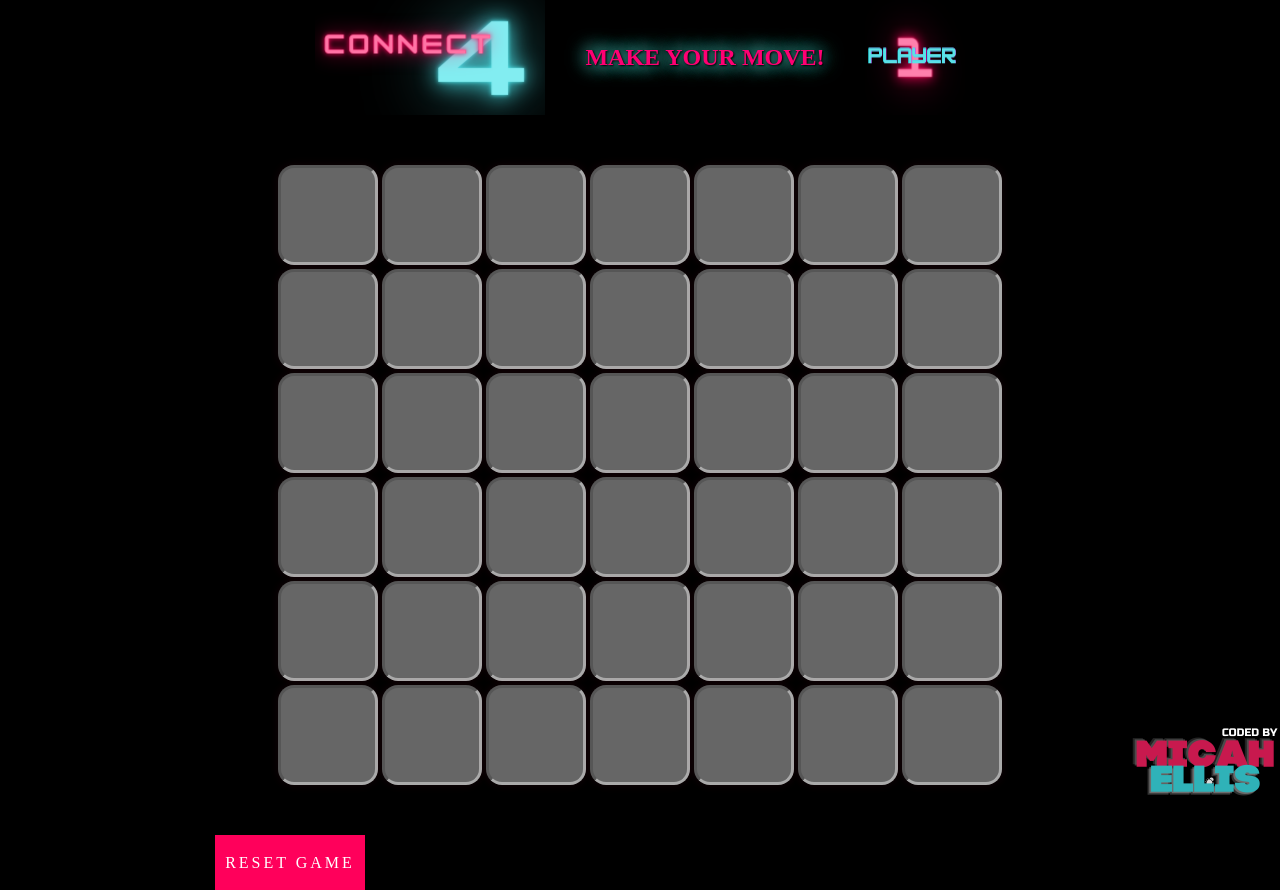
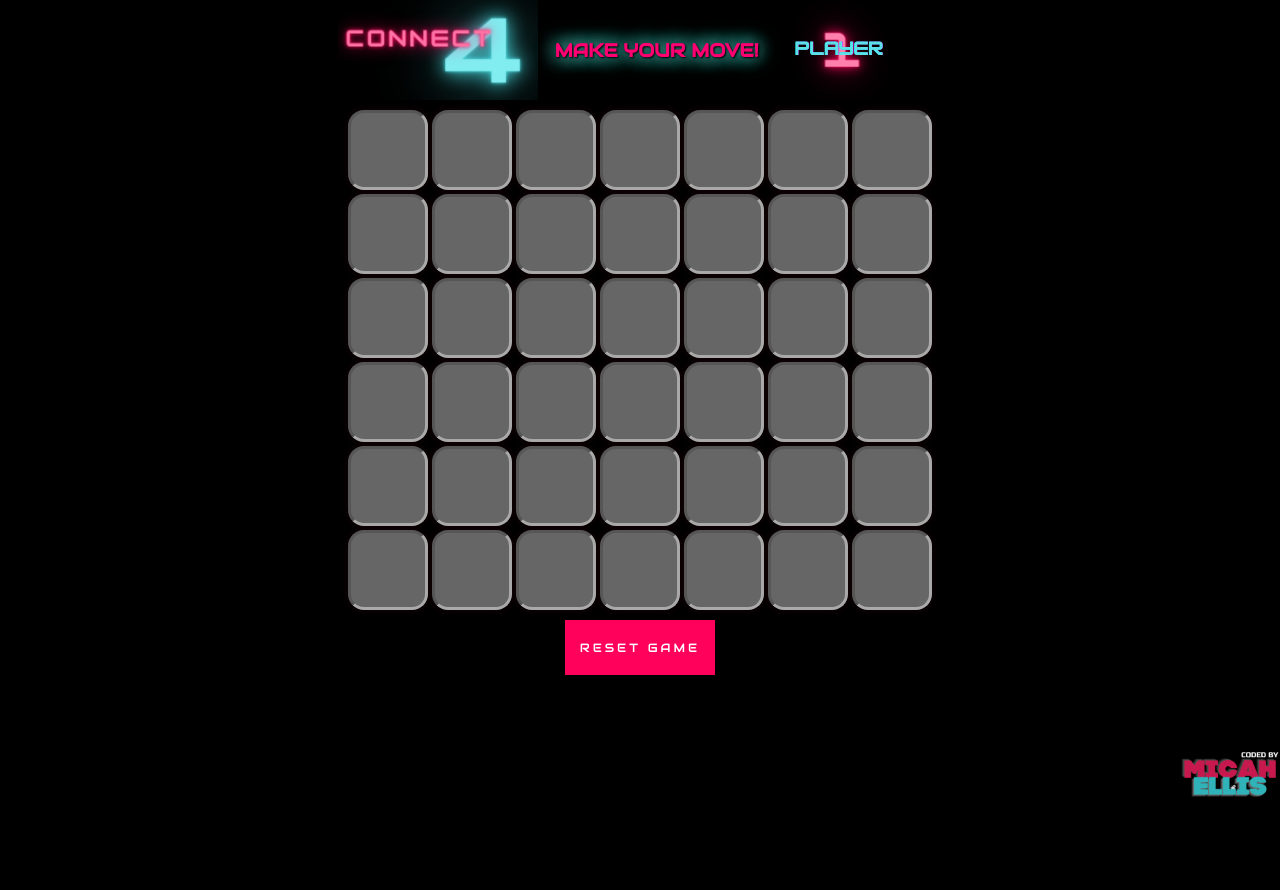
Before and after one commit to micahsellis/Connect4, a plain HTML site: page index.html in a window 1280 px wide. After the commit the page ends 800 px from the top, so only its background shows below. Drawn offline with Linux system fonts and the light colour scheme.

Commit message:
update style

```diff
--- a/CSS/style.css
+++ b/CSS/style.css
@@ -1,4 +1,5 @@
 * {
+font-family: 'Audiowide', cursive;
   margin: 0;
   padding: 0;
   box-sizing: border-box;
@@ -13,29 +14,33 @@ body {
   display: flex;
   justify-content: space-between;
   align-content: center;
-  margin: 0 100px 0 100px;
+  margin: 0 50px 0 0px;
 }
-#header h2 {
+#header h3 {
   color: rgba(255, 0, 115, 1);
   align-self: center;
   text-shadow: 1px 1px 2px black, 0 0 20px rgba(92, 255, 230, 0.6), 0 0 20px rgba(92, 255, 240, 0.5), 0 0 20px rgba(92, 255, 255, 0.7);
 }
+#title {
+  max-width: 200px;
+  max-height: 100px;
+}
+
 #grid {
   display: grid;
-  grid-template-columns: repeat(7, 100px);
-  grid-auto-rows: minmax(100px, auto);
-  /* doesn't need the rows if there is something in the divs */
+  grid-template-columns: repeat(7, 1fr);
+  grid-template-rows: repeat(6, 1fr);
   background-color: #000;
   justify-content: center;
   grid-gap: 0.25em;
-  margin: 50px;
-  width: 750px;
+  margin: 10px;
+  z-index: 1;
 }
 #grid > div {
   background: #666;
   display: inline-block;
-  height: 100px;
-  width: 100px;
+  height: 80px;
+  width: 80px;
   border-radius: 50%;
   border-color: #aaa;
   border-style: inset;
@@ -51,21 +56,23 @@ body {
 }
 .btn{
     display: flex;
-    justify-items: center;
-    background-color: white;
+    justify-content: center;
+    align-content: center;
+    background-color: black;
+    margin: auto;
 }
 .button {
   display: flex;
-  width: 150px;
   align-items: center;
   justify-content: center;
   cursor: pointer;
+  font-size: 12px;
 }
 .button svg {
   height: 55px;
   width: 150px;
   fill: none;
-  stroke-width: 5;
+  stroke-width: 4;
 }
 .button svg .o1 {
   stroke: rgba(255, 0, 91, 0.7);
@@ -94,7 +101,6 @@ body {
     position: fixed;
     bottom: 0;
     right: 0;
-    height: 75px;
-    width: 150px;
-    z-index: -1;
+    height: 50px;
+    width: 100px;
 }
--- a/index.html
+++ b/index.html
@@ -6,11 +6,13 @@
     <title>Connect4</title>
     <link rel="stylesheet" type="text/css" href="CSS/style.css" media="screen"/>
     <script defer src="JS/main.js"></script>
+    <link href="https://fonts.googleapis.com/css2?family=Audiowide&display=swap" rel="stylesheet">
 </head>
 <body>
     <div id="header">
-        <img src="imgs/CONNECTTT.png" alt="connect4">
-        <h2 id="gameState">GAME OVER</h2>
+        <img id='title' src="imgs/CONNECTTT.png" alt="connect4">
+        <h3 id="gameState">GAME OVER</h3>
+        <div id="space"></div>
         <img id="player-turn" src="imgs/Player1.png" alt="player">
     </div>
     <div id="grid">
@@ -57,10 +59,12 @@
         <div class="c5" id="0,5"></div>
         <div class="c6" id="0,6"></div>
     </div>
-    <div lcass="btn"><div class="button" id="resetbtn"><span>Reset Game</span><svg>
+    <div class="btn">
+        <div class="button" id="resetbtn"><span>Reset Game</span><svg>
 		<polyline class="o1" points="0 0, 150 0, 150 55, 0 55, 0 0"></polyline>
 		<polyline class="o2" points="0 0, 150 0, 150 55, 0 55, 0 0"></polyline>
-    </svg></div></div>
+    </svg></div>
+</div>
     <img id="coded" src="imgs/micahCorner.png" alt="MicahEllis">
 </body>
 </html>
```
